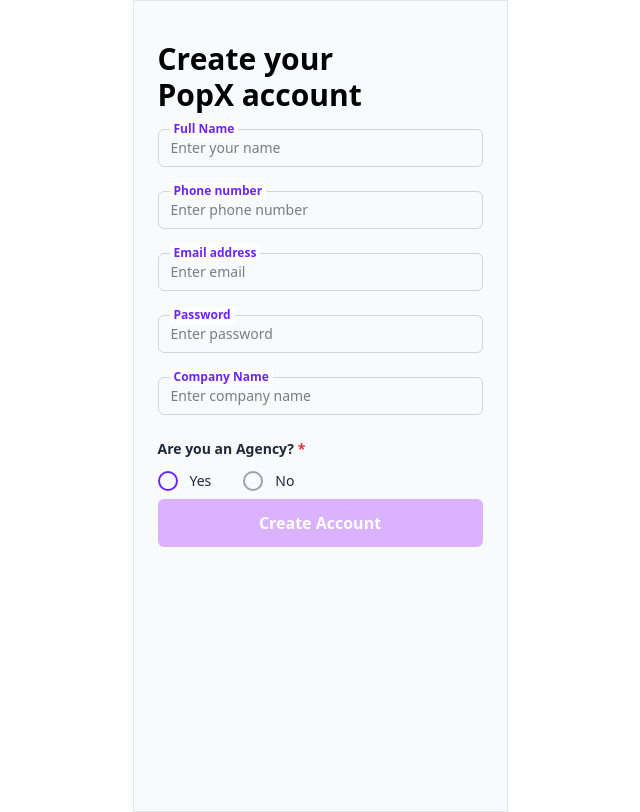
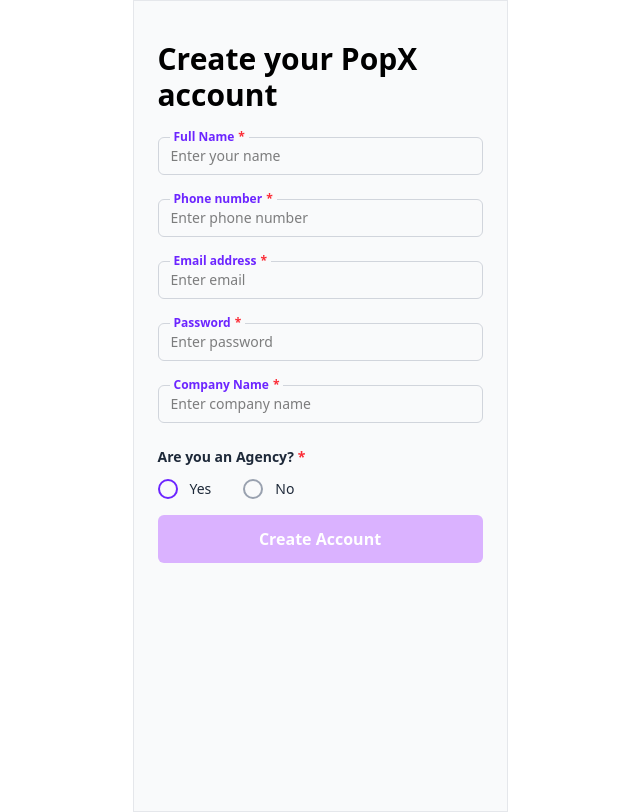
Before and after one commit to techieshruti/popx_dashboard, a React (Vite) app: page / in a window 1280 px wide. Shown: the whole page, without its empty margins (320-960 px from the left). Built offline with nearby package versions, Linux system fonts and the light colour scheme.

Commit message:
added radio button component

```diff
--- a/src/Pages/Account.jsx
+++ b/src/Pages/Account.jsx
@@ -1,36 +1,40 @@
-import React from "react";
+import { useState } from "react";
 import RadioOption from "../components/RadioOption";
 
 const agencyOptions = [
-  { label: "Yes", value: "yes", checked: true },
+  { label: "Yes", value: "yes" },
   { label: "No", value: "no" },
 ];
 
+const Account = ({ formData }) => {
+  const [agency, setAgency] = useState("yes");
 
-const Account = ({ formData }) => {
   return (
     <div className="min-h-screen flex items-center justify-center">
       <div className="w-[375px] h-[812px] bg-gray-50 border border-gray-200 px-6 pt-10">
-        <h1 className="text-3xl font-bold mr-20 pb-4">
+
+        <h1 className="text-3xl font-bold pb-6">
           Create your PopX account
         </h1>
 
         <form>
           {formData.map((data) => (
             <div className="relative mb-6" key={data.id}>
-              <label
-                className="block absolute -top-2 left-3 bg-white px-1 text-xs text-[#6C25FF] font-semibold">
+              <label className="absolute -top-2 left-3 bg-gray-50 px-1 text-xs text-[#6C25FF] font-semibold">
                 {data.label}
+                <span className="text-red-500 pl-1">*</span>
               </label>
+
               <input
-                className="w-full border border-gray-300 rounded-md px-3 py-2 text-sm focus:outline-none"
                 type={data.type}
                 placeholder={data.placeholder}
+                className="w-full border border-gray-300 rounded-md px-3 py-2 text-sm focus:outline-none"
               />
             </div>
           ))}
 
-        <div className="mt-6">
+          {/* Agency radio */}
+          <div className="mt-4">
             <p className="text-sm font-semibold text-gray-800 mb-3">
               Are you an Agency? <span className="text-red-500">*</span>
             </p>
@@ -42,14 +46,15 @@
                   name="agency"
                   label={option.label}
                   value={option.value}
-        defaultChecked={option.checked}
+                  checked={agency === option.value}
+                  onChange={() => setAgency(option.value)}
                 />
               ))}
             </div>
           </div>
+        </form>
 
-        </form>
-        <button className="w-full bg-purple-300 text-white font-semibold py-3 rounded-md cursor-pointer mt-2">
+        <button className="w-full bg-purple-300 text-white font-semibold py-3 rounded-md mt-4">
           Create Account
         </button>
       </div>
--- a/src/components/RadioOption.jsx
+++ b/src/components/RadioOption.jsx
@@ -1,18 +1,21 @@
 import React from 'react'
 
-const RadioOption = ({ label, value, name, defaultChecked = false }) => {
+const RadioOption = ({ label, value, name, checked, onChange }) => {
   return (
     <label className="flex items-center gap-3 cursor-pointer">
       <input
         type="radio"
         name={name}
         value={value}
-        defaultChecked={defaultChecked}
-        className="hidden peer"
+        checked={checked}
+        onChange={onChange}
+        className="peer hidden"
       />
 
-      <span className="w-5 h-5 rounded-full border-2 border-gray-400 flex items-center justify-center peer-checked:border-[#6C25FF]">
-        <span className="w-2.5 h-2.5 rounded-full bg-[#6C25FF] hidden peer-checked:block" />
+      <span className="w-5 h-5 rounded-full border-2 flex items-center justify-center
+        border-gray-400 peer-checked:border-[#6C25FF]">
+        <span className="w-2.5 h-2.5 rounded-full bg-[#6C25FF]
+          opacity-0 peer-checked:opacity-100 transition-opacity" />
       </span>
 
       <span className="text-sm text-gray-800">{label}</span>
@@ -20,5 +23,4 @@
   );
 };
 
-
-export default RadioOption
+export default RadioOption;
```
Lines whose indentation alone changed are shown as unchanged.
